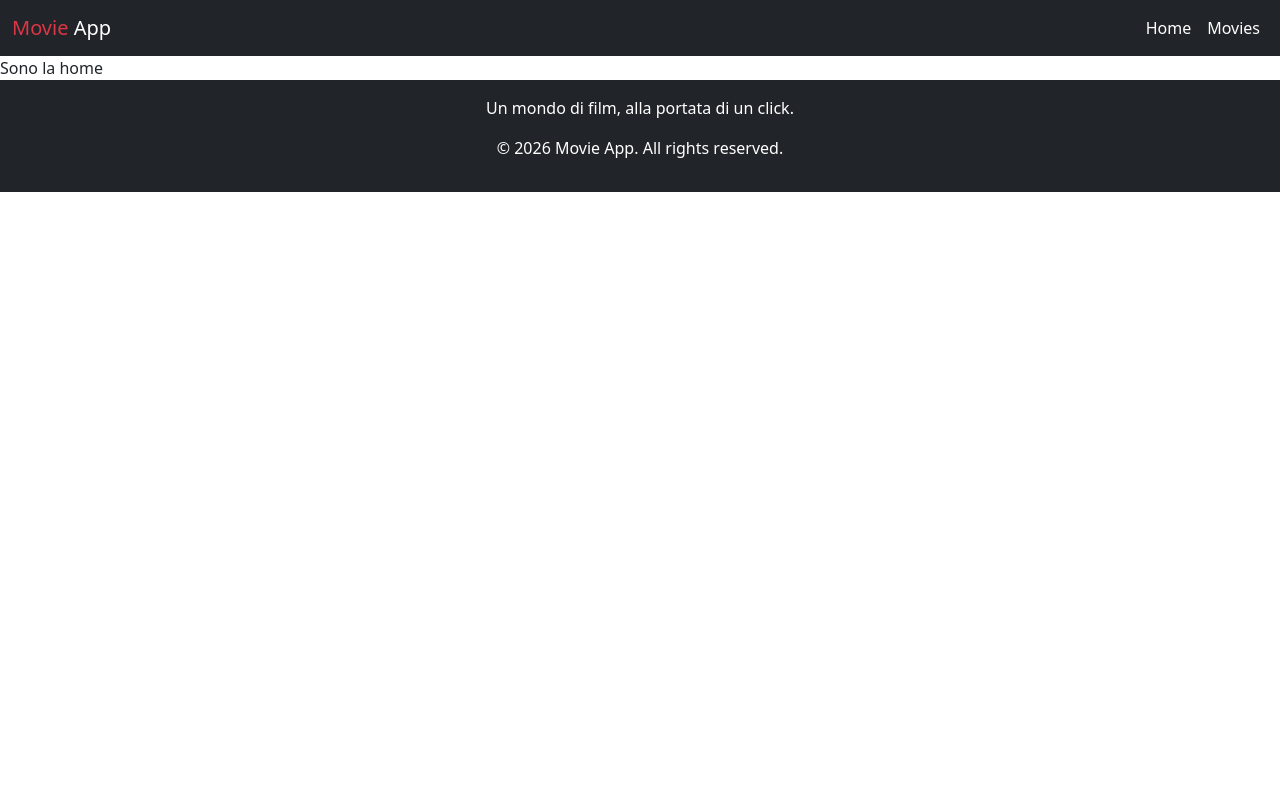
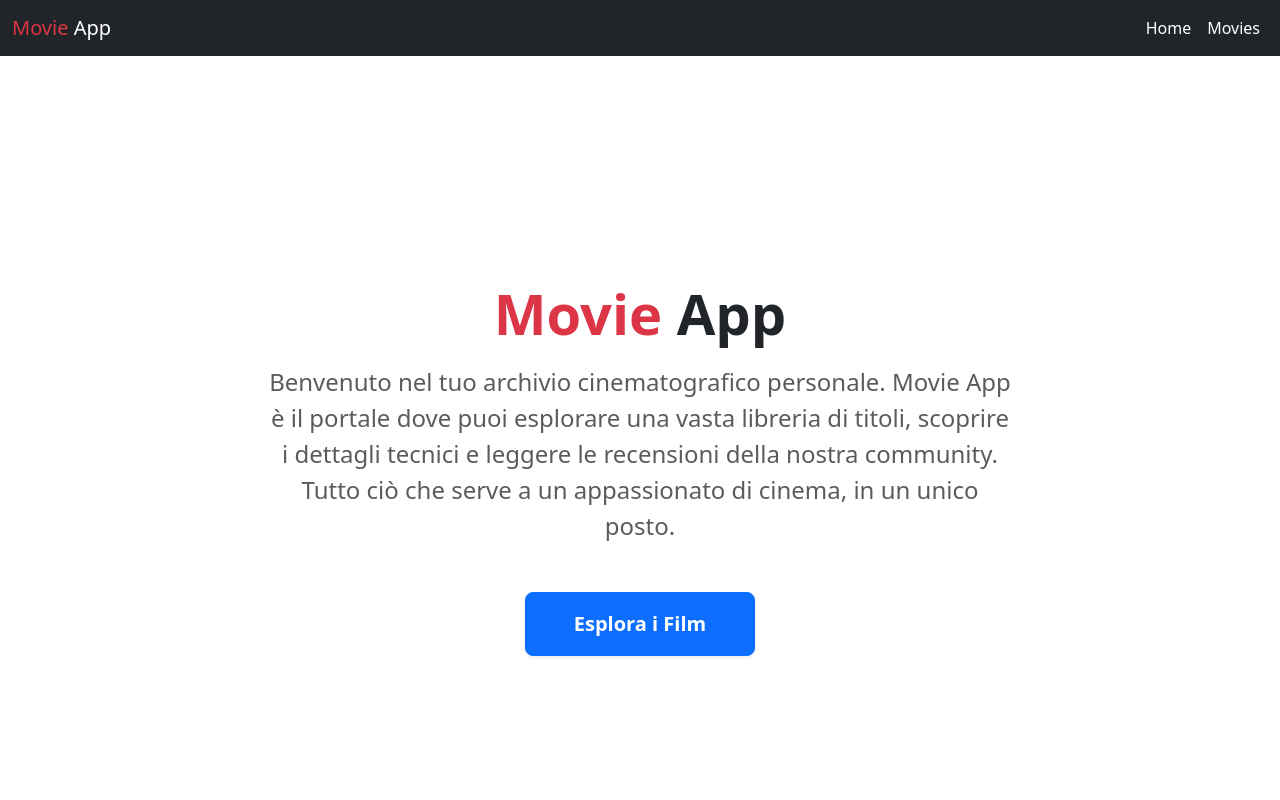
Before and after one commit to christian-matarazzo/webapp-react, a React (Vite) app: page / in a window 1280 px wide. Shown: the top 800 px of the page. Built offline with nearby package versions, Linux system fonts and the light colour scheme; no server answers; the HTML template or start-up script is replaced by a standard one.

Commit message:
implement navigation and detail view for movies; enhance homepage layout and add SingleMovie component

```diff
--- a/src/components/AppHeader.jsx
+++ b/src/components/AppHeader.jsx
@@ -1,18 +1,18 @@
-
+import { NavLink } from "react-router-dom";
 export default function AppHeader() {
     return (
         <header>
                 <nav className="navbar navbar-expand-sm navbar-light bg-dark">
                     <div className="container-fluid">
-                        <a className="navbar-brand " href="#"><span className="text-danger">Movie </span><span className="text-white">App</span></a>
+                        <NavLink className="navbar-brand " to="/"><span className="text-danger">Movie </span><span className="text-white">App</span></NavLink>
                         <button className="navbar-toggler" type="button" data-toggle="collapse" data-target="#navbarID"
                             aria-controls="navbarID" aria-expanded="false" aria-label="Toggle navigation">
                             <span className="navbar-toggler-icon"></span>
                         </button>
                         <div className="collapse navbar-collapse" id="navbarID">
                             <div className="navbar-nav ms-auto ">
-                                <a className="nav-link active text-white" aria-current="page" href="#">Home</a>
-                                <a className="nav-link text-white" href="#">Movies</a>
+                                <NavLink className="nav-link active text-white" aria-current="page" to="/">Home</NavLink>
+                                <NavLink className="nav-link text-white" to="/movies">Movies</NavLink>
                             </div>
                         </div>
                     </div>
--- a/src/components/MoviesComponent.jsx
+++ b/src/components/MoviesComponent.jsx
@@ -1,3 +1,5 @@
+import { Link } from "react-router-dom";
+
 export default function MoviesComponent({ movies, backendUrl, backendUrlMovies }) {
     return (
         <>
@@ -18,6 +20,9 @@ export default function MoviesComponent({ movies, backendUrl, backendUrlMovies }
                         <p className="card-text">
                             {movie?.abstract}
                         </p>
+                        <Link to={`/movies/${movie.id}`} className="btn btn-primary mt-auto">
+                            Dettagli
+                        </Link>
                     </div>
                 </div>
             </div>
--- /dev/null
+++ b/src/components/SingleMovie.jsx
@@ -0,0 +1,57 @@
+
+
+export default function SingleMovie({ movie, backendUrl }) {
+
+
+
+
+    return (
+
+               <div className="container py-5">
+            <div className="row align-items-md-stretch">
+                <div className="col-md-6">
+                    <div className="h-100 p-2">
+                        <img
+                            src={`${backendUrl}/static/${movie.image}`}
+                            alt={movie.title}
+                            className="img-fluid rounded shadow"
+                        />
+                    </div>
+                </div>
+                <div className="col-md-6">
+                    <div className="h-100 p-5 bg-light border rounded-3">
+                        <h2>{movie.title}</h2>
+                        <p className="lead">{movie.abstract}</p>
+                        <ul className="list-unstyled">
+                            <li><strong>Genere:</strong> {movie.genre}</li>
+                            <li><strong>Anno:</strong> {movie.release_year}</li>
+                            <li><strong>Regia:</strong> {movie.director}</li>
+                        </ul>
+                    </div>
+                </div>
+            </div>
+
+            <hr className="my-5" />
+
+            <div className="reviews-section">
+                <h3>Recensioni</h3>
+                {movie.reviews && movie.reviews.length > 0 ? (
+                    <div className="list-group">
+                        {movie.reviews.map((review) => (
+                            <div key={review.id} className="list-group-item">
+                                <div className="d-flex w-100 justify-content-between">
+                                    <h5 className="mb-1">{review.name}</h5>
+                                    <small className="text-warning">Voto: {review.vote}/5</small>
+                                </div>
+                                <p className="mb-1">{review.text}</p>
+                            </div>
+                        ))}
+                    </div>
+                ) : (
+                    <p className="text-muted">Nessuna recensione per questo film.</p>
+                )}
+            </div>
+        </div>
+
+    )
+}
--- a/src/layouts/DefaultLayout.jsx
+++ b/src/layouts/DefaultLayout.jsx
@@ -6,10 +6,9 @@ import AppHeader from "../components/AppHeader";
 export default function DefaultLayout() {
     return (
         <>
+
             <AppHeader />
-            <main>
                 <Outlet />
-            </main>
             <AppFooter />
         </>
     )
--- a/src/pages/Home.jsx
+++ b/src/pages/Home.jsx
@@ -1,10 +1,32 @@
+import { Link } from "react-router-dom";
+
 export default function Home() {
     return (
-        <main>
-            <div>
-                Sono la home
+        <div className="container vh-100 d-flex align-items-center justify-content-center text-center">
+            <div className="col-lg-8">
+                {/* Icona o Logo stilizzato (opzionale) */}
+                <div className="mb-4">
+                    <i className="bi bi-film display-1 text-primary"></i>
+                </div>
+
+                <h1 className="display-4 fw-bold mb-3"><span className="text-danger">Movie</span> App</h1>
+
+                <p className="lead fs-4 text-muted mb-5">
+                    Benvenuto nel tuo archivio cinematografico personale.
+                    Movie App è il portale dove puoi esplorare una vasta libreria di titoli,
+                    scoprire i dettagli tecnici e leggere le recensioni della nostra community.
+                    Tutto ciò che serve a un appassionato di cinema, in un unico posto.
+                </p>
+
+                <div className="d-grid gap-2 d-sm-flex justify-content-sm-center">
+                    <Link
+                        to="/movies"
+                        className="btn btn-primary btn-lg px-5 py-3 fw-bold shadow-sm"
+                    >
+                        Esplora i Film
+                    </Link>
+                </div>
             </div>
-        </main>
-
-    )
+        </div>
+    );
 }
--- a/src/pages/Movie.jsx
+++ b/src/pages/Movie.jsx
@@ -1,10 +1,27 @@
+import { useEffect, useState } from "react";
+import { useParams } from "react-router-dom";
+import SingleMovie from "../components/SingleMovie";
+
+const backendUrl = import.meta.env.VITE_APP_BACKEND_URL;
+const backendMoviesUrl = import.meta.env.VITE_APP_BACKEND_URL_MOVIES;
+
 export default function Movie() {
+    const [movie, setMovie] = useState(null);
+    const { id } = useParams();
+
+    useEffect(() => {
+        fetch(`${backendMoviesUrl}/${id}`)
+            .then(res => res.json())
+            .then(data => {
+                setMovie(Array.isArray(data) ? data[0] : data);
+            })
+            .catch(err => console.error("Errore fetch:", err));
+    }, [id]);
+    if (!movie) {
+        return <div className="container py-5">Caricamento in corso...</div>;
+    }
+
     return (
-        <main>
-            <div>
-                Sono la pagina di un film preciso
-            </div>
-        </main>
-
-    )
+<SingleMovie movie={movie} backendUrl={backendUrl} />
+    );
 }
--- a/src/pages/Movies.jsx
+++ b/src/pages/Movies.jsx
@@ -1,6 +1,8 @@
 import { useEffect, useState } from "react"
 import MoviesComponent from "../components/MoviesComponent"
 export default function Movie() {
+    const backendMoviesUrl = import.meta.env.VITE_APP_BACKEND_URL_MOVIES
+    const backendUrl = import.meta.env.VITE_APP_BACKEND_URL
 
     const [movies, setMovies] = useState([])
 
@@ -13,8 +15,6 @@ export default function Movie() {
 
 
 
-const backendMoviesUrl = import.meta.env.VITE_APP_BACKEND_URL_MOVIES
-const backendUrl = import.meta.env.VITE_APP_BACKEND_URL
     return (
         <main>
             <MoviesComponent movies = {movies} backendUrl = {backendUrl} backendMoviesUrl = {backendMoviesUrl}/>
```
Also changed, not shown: 1 other file (tests, documents, lock files or other folders).
